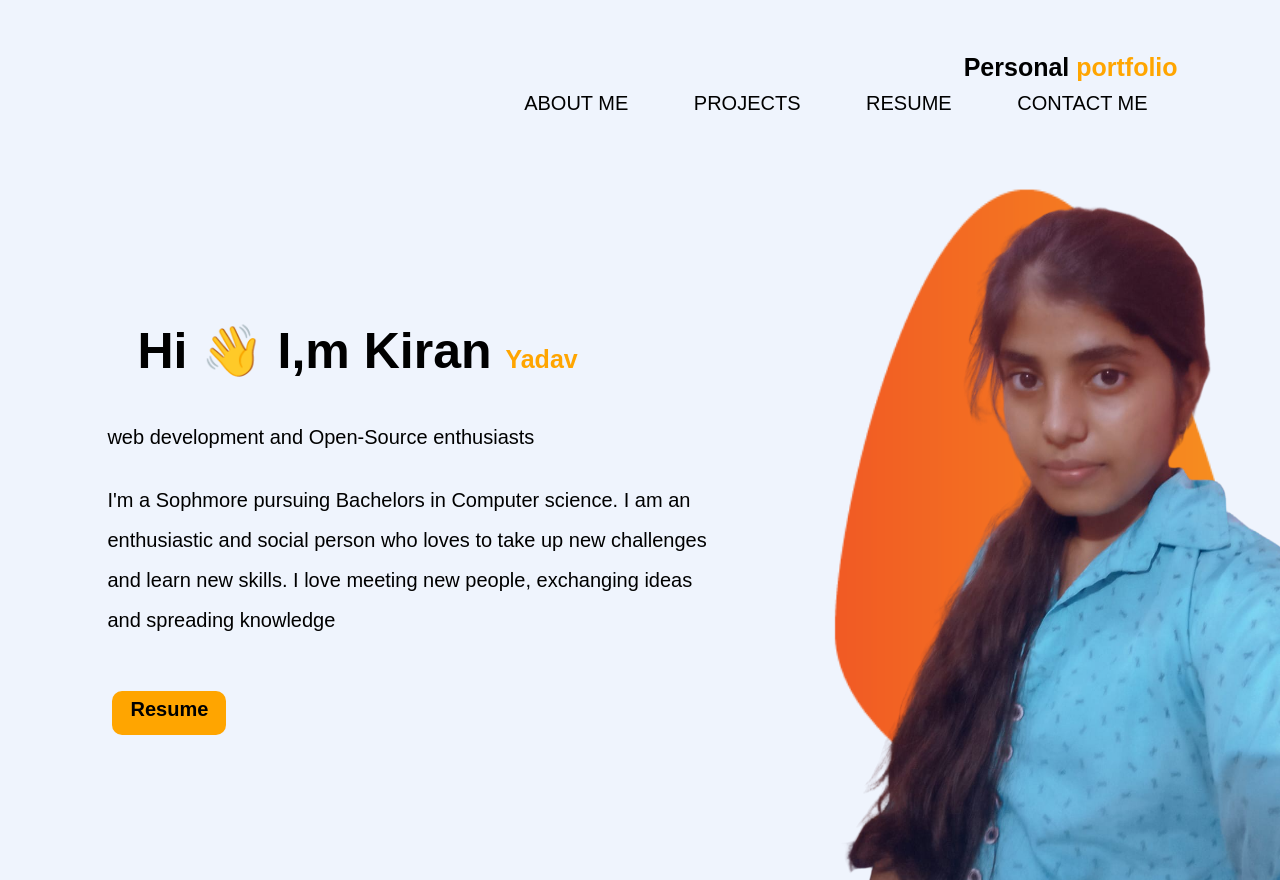
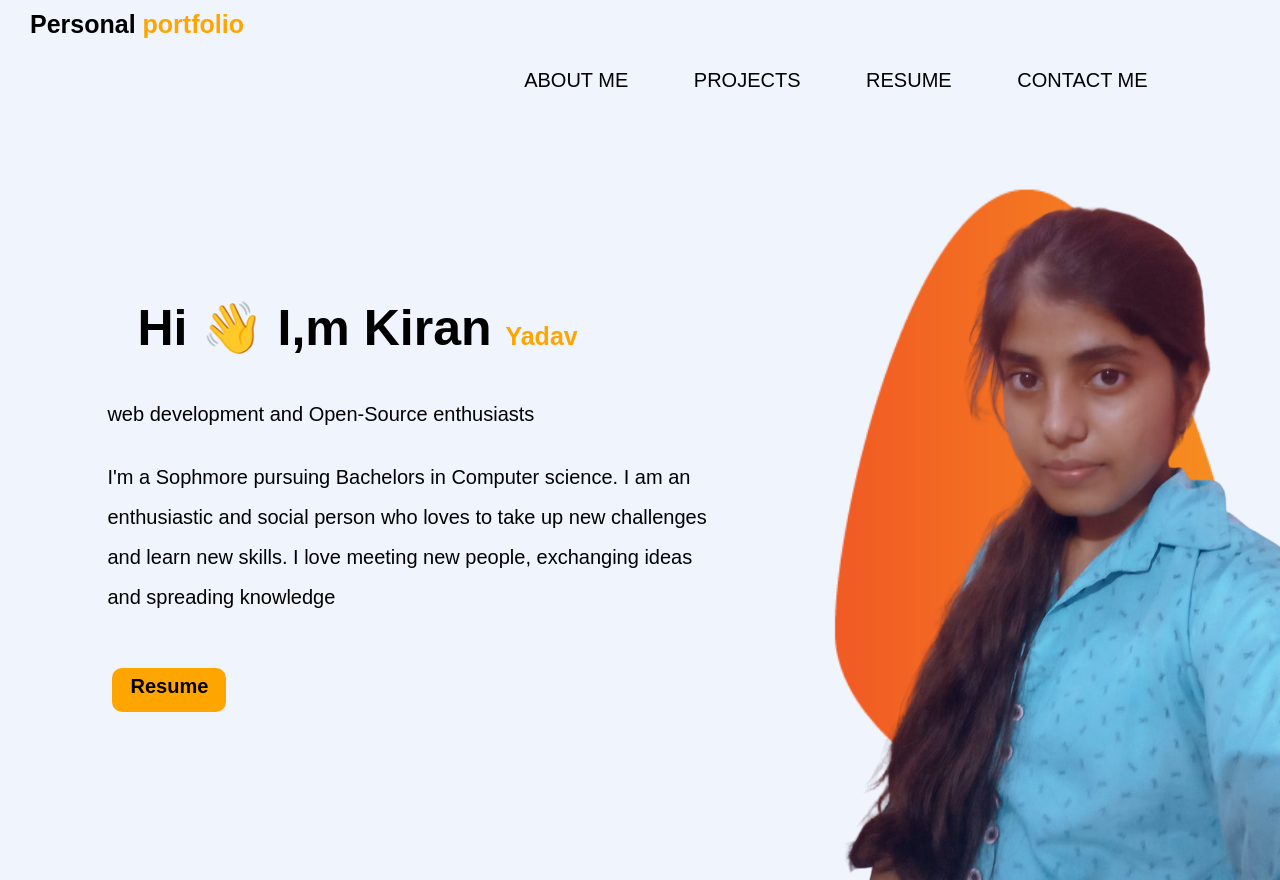
Before and after one commit to kiran-yadav-13/first-portfolio, a plain HTML site: page index.html in a window 1280 px wide. Shown: the top 880 px of the page. Drawn offline with Linux system fonts and the light colour scheme.

Commit message:
Update index.html

```diff
--- a/index.html
+++ b/index.html
@@ -10,13 +10,11 @@
 <body>
     <section class ="first-intro">
 
+        <h1>Personal <span>portfolio</span> </h1>
 
     <div class="hero">
-        <img src="#" alt="">
-
-
+        <!-- <img src="#" alt=""> -->
         <nav>
-            <h1>Personal <span>portfolio</span> </h1>
             <ul>
              <li> <a href="#">ABOUT ME</a></li>
              <li> <a href="#">PROJECTS</a></li>
@@ -24,8 +22,11 @@
              <li> <a href="#">CONTACT ME</a></li>
             </ul>
         </nav>
+        <div class="intro">
+            <div class="detailbox">
         <div class="detail">
-            <h1>Hi 👋 I,m Kiran <span> Yadav</span></h1>
+
+            <h1>Hi 👋 I,m Kiran <span>Yadav</span></h1>
             <p>web development and Open-Source enthusiasts</p>
             <br>
             <p>
@@ -35,18 +36,25 @@
             <a href="https://docs.google.com/document/d/1e6-fXq0U7cpFArk_Man6kYoKO3KoppaNoDkhDU5x9h8/" target="_blank">    <div class="p1"> Resume</div>
             </a>
             </div>
-        </div>
+
         <div class="images" >
             <img src="shape.png" class="shape">
             <img src="me.png" class="me">
         </div>
+    </div>
+    </div>
+
+    </div>
+
     </section>
+
       <section class="second-project">
         <br>
         <br>
         <br>
         <center><h1><span>My </span>Projects</h1></center>
         <div class="project">
+            <br>
             <br>
             <br>
                 <div class="first"><u><h4>Udaan - The Airline reservation and Management system </h4></u><br>
```
